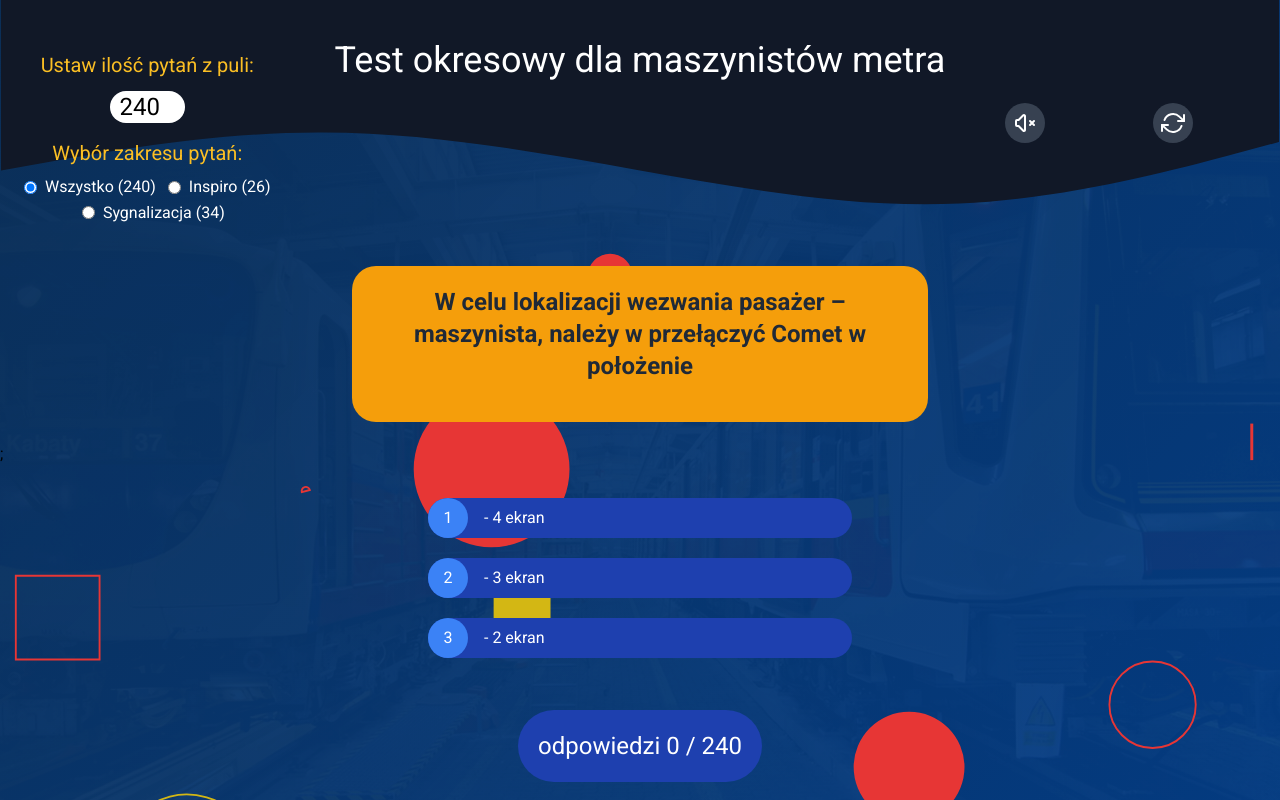
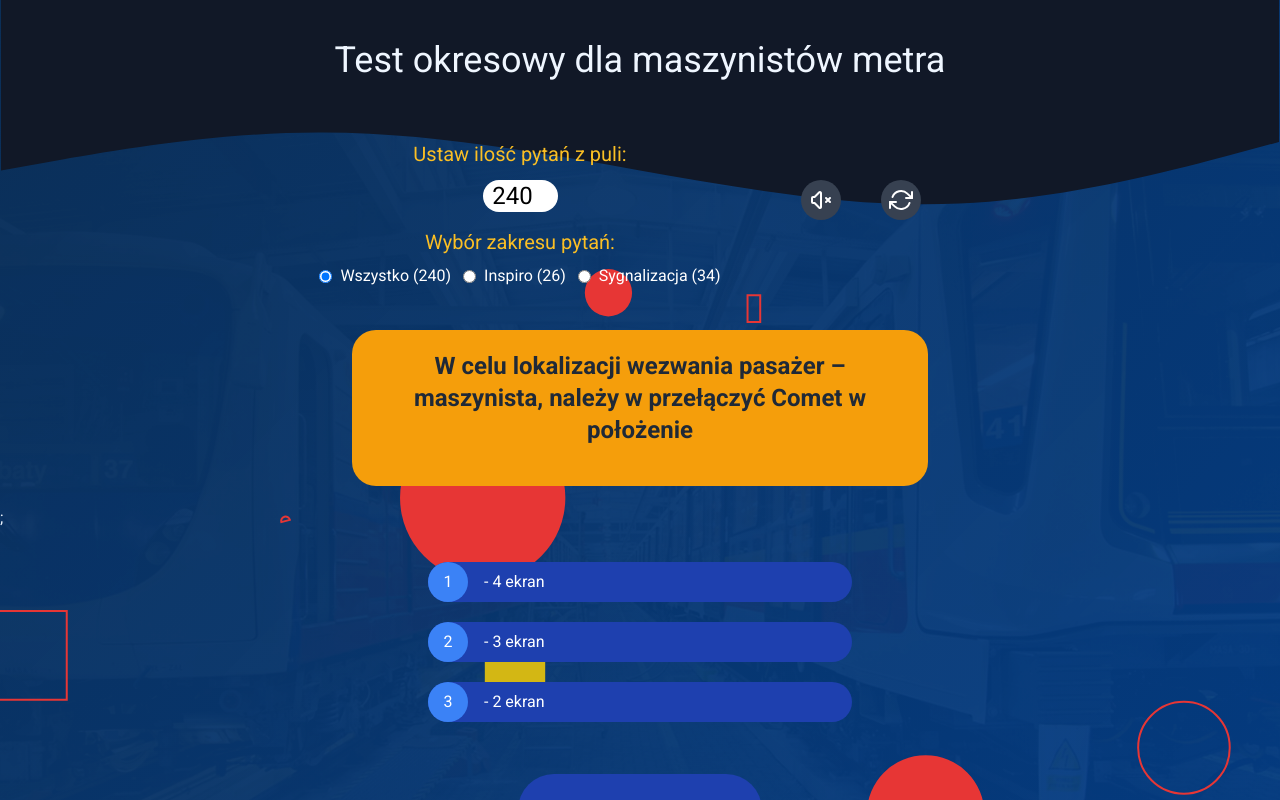
Before and after one commit to pablop76/metro-test, a React (Create React App) app: page / in a window 1280 px wide. Shown: the top 800 px of the page. Built offline with nearby package versions, Linux system fonts and the light colour scheme.

Commit message:
kosmetyka

```diff
--- a/src/App.js
+++ b/src/App.js
@@ -156,17 +156,15 @@ function App() {
   }, [test]);
 
   return (
-    <div className="bg-container container mx-auto min-h-screen pb-5 flex flex-col content-center justify-center">
-      <div className="flex items-baseline justify-center text-white flex-wrap bg-overlay-top flex-grow">
-        <div className="flex-1 text-center">
+    <div className="bg-container container mx-auto min-h-screen pb-5 flex flex-col content-center justify-center text-blue-50">
+      <Header />
+      <div className="flex justify-center text-white flex-wrap bg-overlay-top flex-grow">
+        <div className="text-center">
           <LimitOfquestions handleChangeLimit={handleChangeLimit} maxQuestions={maxQuestions} currentTest={currentTest} >
             <ChoiceTest handleTest={handleTest} test={test} questionslimit={[allLimit, inspiroLimit, sygnalizacjaLimit]} />
           </LimitOfquestions>
         </div>
-        <div className="flex-initial">
-          <Header />
-        </div>
-        <div className="flex flex-1 m-auto justify-center">
+        <div className="flex justify-center p-10">
           <SoundOnOff handleClickAudio={handleClickAudio} audio={audio} />
           <Refresh refreshPage={refreshPage} />
         </div>
@@ -176,11 +174,13 @@ function App() {
           {dangerAlert ? <DangerAlert answers={currentTest[currentQuestion].content} corectAnswer={currentTest[currentQuestion].correct} nextQuestion={nextQuestion} /> : ""}
           {succesAlert ? <SuccesAlert nextQuestion={nextQuestion} /> : ""}
           {endTest ? <EndTestAlert correctAnswers={correctAnswers} inCorrectAnswers={inCorrectAnswers} maxQuestions={maxQuestions} colorSend={colorSend}>
-            <Refresh refreshPage={refreshPage} />
+            <div className={"mx-auto"}>
+              <Refresh refreshPage={refreshPage} />
+            </div>
             <button className={"bg-blue-700 hover:bg-blue-500 text-white font-bold py-2 px-4 rounded"} onClick={() => {
               setShowWrongAnswers(true);
               setEndTest(false)
-            }}>Pokaż moje błędy</button>
+            }}>Pokaż błędne odpowiedzi</button>
           </EndTestAlert> : ""};
         </Quiz>}
       <div className="flex justify-center p-5 text-2xl bg-blue-800 text-white rounded-full max-w-xs mx-auto m-5">
--- a/src/components/refreshQuiz/RefreshQuiz.js
+++ b/src/components/refreshQuiz/RefreshQuiz.js
@@ -1,6 +1,6 @@
 const Refresh = (props) => {
     return (
-        <button className="rounded-full m-5 bg-gray-700 p-2 w-10 mx-auto" onClick={props.refreshPage}>
+        <button className="rounded-full m-5 bg-gray-700 p-2 w-10 h-10" onClick={props.refreshPage}>
             <svg className="h-6 w-6 text-white" viewBox="0 0 24 24" fill="none" stroke="currentColor" strokeWidth="2" strokeLinecap="round" strokeLinejoin="round">  <polyline points="23 4 23 10 17 10" />  <polyline points="1 20 1 14 7 14" />  <path d="M3.51 9a9 9 0 0 1 14.85-3.36L23 10M1 14l4.64 4.36A9 9 0 0 0 20.49 15" /></svg>
         </button>
     );
--- a/src/components/soundOnOff/SoundOnOff.js
+++ b/src/components/soundOnOff/SoundOnOff.js
@@ -1,6 +1,6 @@
 const SoundOnOff = (props) => {
     return (
-        <button className="rounded-full flex items-center justify-center bg-gray-700 text-white font-bold p-2 m-5" onClick={props.handleClickAudio}>{props.audio ? <svg xmlns="http://www.w3.org/2000/svg" className="h-6 w-6" fill="none" viewBox="0 0 24 24" stroke="currentColor">
+        <button className="rounded-full flex items-center justify-center bg-gray-700 text-white font-bold p-2 m-5 w-10 h-10" onClick={props.handleClickAudio}>{props.audio ? <svg xmlns="http://www.w3.org/2000/svg" className="h-6 w-6" fill="none" viewBox="0 0 24 24" stroke="currentColor">
             <path strokeLinecap="round" strokeLinejoin="round" strokeWidth="2" d="M15.536 8.464a5 5 0 010 7.072m2.828-9.9a9 9 0 010 12.728M5.586 15H4a1 1 0 01-1-1v-4a1 1 0 011-1h1.586l4.707-4.707C10.923 3.663 12 4.109 12 5v14c0 .891-1.077 1.337-1.707.707L5.586 15z" />
         </svg> : <svg xmlns="http://www.w3.org/2000/svg" className="h-6 w-6" fill="none" viewBox="0 0 24 24" stroke="currentColor">
             <path strokeLinecap="round" strokeLinejoin="round" strokeWidth="2" d="M5.586 15H4a1 1 0 01-1-1v-4a1 1 0 011-1h1.586l4.707-4.707C10.923 3.663 12 4.109 12 5v14c0 .891-1.077 1.337-1.707.707L5.586 15z" clipRule="evenodd" />
--- a/src/components/wrongAnswers/WrongAnswers.js
+++ b/src/components/wrongAnswers/WrongAnswers.js
@@ -1,5 +1,6 @@
 const WrongAnswers = (props) => {
     const { wrongAnswers } = props;
+    console.log(wrongAnswers);
 
     const items = wrongAnswers.map((el, index) => {
         return <li key={`wrongAnswer${index}`} className={"m-3 text-left"}>
@@ -8,8 +9,8 @@ const WrongAnswers = (props) => {
             <p className={"text-green-300 text-xl m-2"}>{el.content[el.correct]}</p></li>
     })
     return (
-        <div className={"text-white w-88 m-auto bg-blue-800 text-center p-5 w-96"}>
-            {items ? <h2 className={"text-2xl text-red-600 p-4"}>Błędne odpowiedzi</h2> : ""}
+        <div className={"text-white m-auto bg-blue-800 text-center p-5 rounded-3xl"}>
+            {wrongAnswers.length ? <h2 className={"text-2xl text-red-600 p-4"}>Błędne odpowiedzi</h2> : <h2 className={"text-2xl text-green-300 p-4"} > Wszystkie odpowiedzi były prawidłowe. GRATULACJE!!!</h2>}
             <ol>
                 {items}
             </ol>
```
